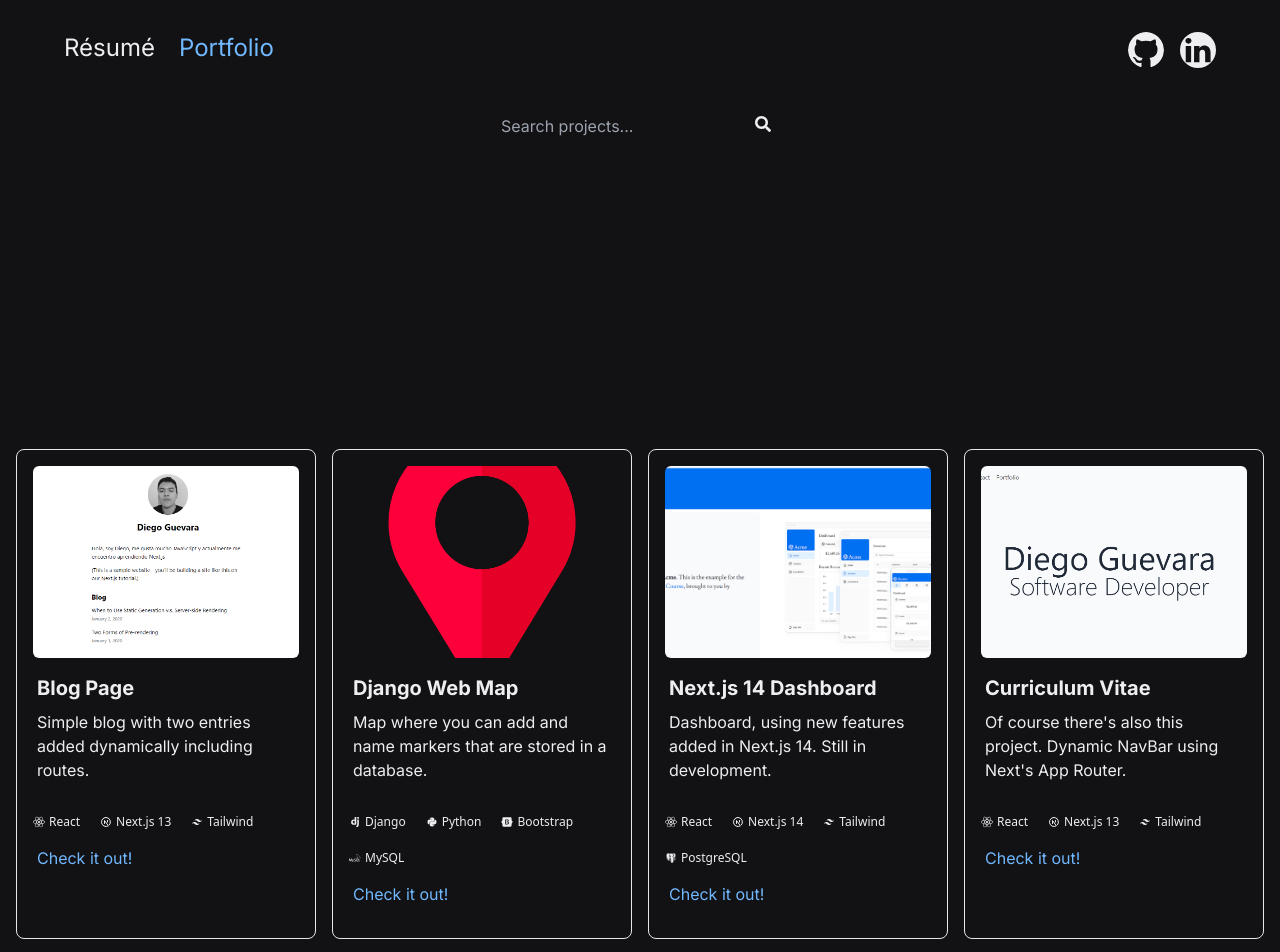
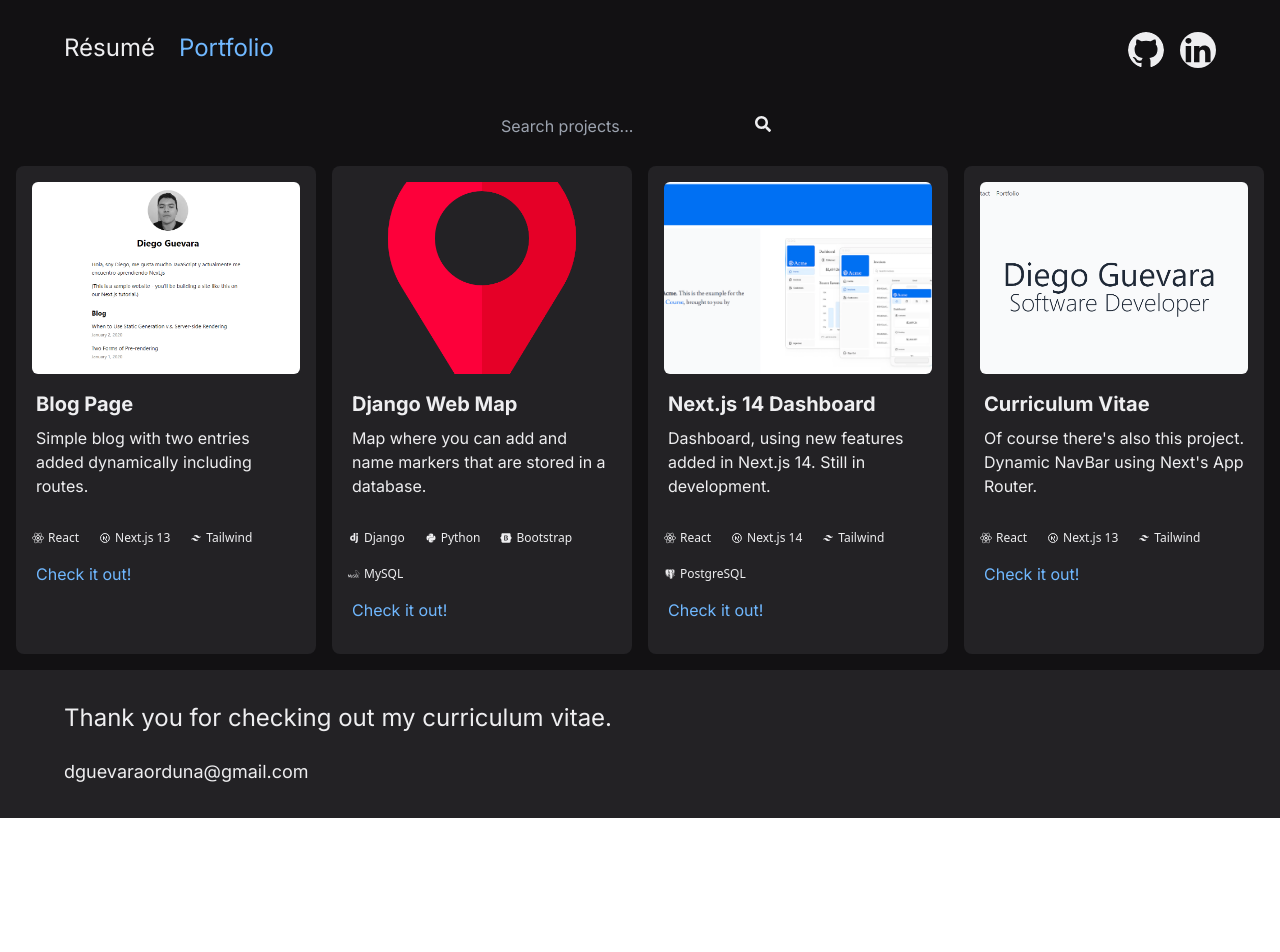
Before and after one commit to DiegoGuevaraO/portfolio, a Next.js app: page /portfolio in a window 1280 px wide. Shown: the top 952 px of the page. After the commit the page ends 818 px from the top, so only its background shows below. Built offline with nearby package versions, Linux system fonts and the light colour scheme.

Commit message:
Design changes

```diff
--- a/app/portfolio/page.tsx
+++ b/app/portfolio/page.tsx
@@ -8,7 +8,7 @@
     return(
         <>
             <SearchBar />
-            <div className="mt-36 flex items-center justify-center lg:h-screen">
+            <div className="flex items-center justify-center">
                 <div className="container mx-auto p-4">
                     <div className="grid grid-cols-1 sm:grid-cols-2 md:grid-cols-2 lg:grid-cols-4 xl:grid-cols-4 gap-4">
                         {/* Aquí van los proyectos dependiendo de la barra de búsqueda */}
--- a/app/ui/footer/Footer.tsx
+++ b/app/ui/footer/Footer.tsx
@@ -1,6 +1,6 @@
 const Footer: React.FC = () => {
     return(
-        <footer className="mt-auto">
+        <footer className="mt-auto bg-secondary">
             <div className="w-full h-50 bottom-0 p-8 px-16">
                 <p className="text-2xl">Thank you for checking out my curriculum vitae.</p>
                 <br />
--- a/app/ui/navbar/NavBar.tsx
+++ b/app/ui/navbar/NavBar.tsx
@@ -2,7 +2,7 @@
 
 const NavBar: React.FC = () => {
     return(
-        <header className="mt-auto z-50">
+        <header className="z-50 top-0">
             <nav className="w-full">
                     <div className="flex justify-between w-full px-16 py-8">
                         <div>
--- a/app/ui/navbar/NavLinks.tsx
+++ b/app/ui/navbar/NavLinks.tsx
@@ -26,7 +26,7 @@
                     key={link.name}
                     href={link.href}
                     className={clsx(
-                        "text-left",
+                        "text-left hover:text-active-link hover:border-b-4 rounded-md border-secondary",
                         {
                             "text-active-link": pathname === link.href
                         }
--- a/app/ui/portfolio/ProjectsList.tsx
+++ b/app/ui/portfolio/ProjectsList.tsx
@@ -7,7 +7,7 @@
         <>
             {projects.map((project, key) => {
                 return(
-                    <div key={key} className="rounded-lg border p-4">
+                    <div key={key} className="rounded-lg p-4 bg-secondary">
                         <img src={project.img} alt={project.name} className="w-full h-48 rounded-md object-cover" />
                         <div className="px-1 py-4">
                             <div className="font-bold text-xl mb-2">
--- a/tailwind.config.ts
+++ b/tailwind.config.ts
@@ -13,6 +13,9 @@
         'gradient-conic':
           'conic-gradient(from 180deg at 50% 50%, var(--tw-gradient-stops))',
       },
+      colors: {
+        'secondary': '#232225'
+      },
       textColor: {
         'active-link': '#70B8FF',
       }
```
